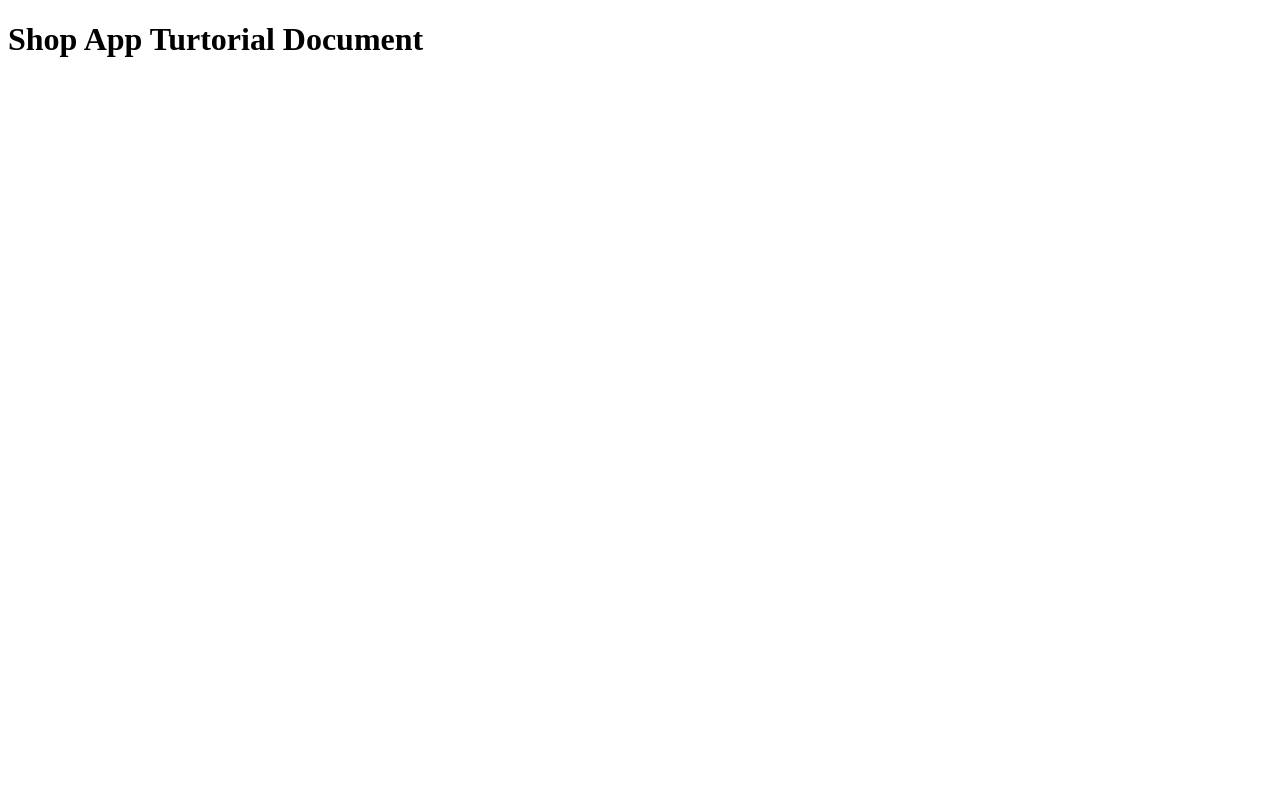
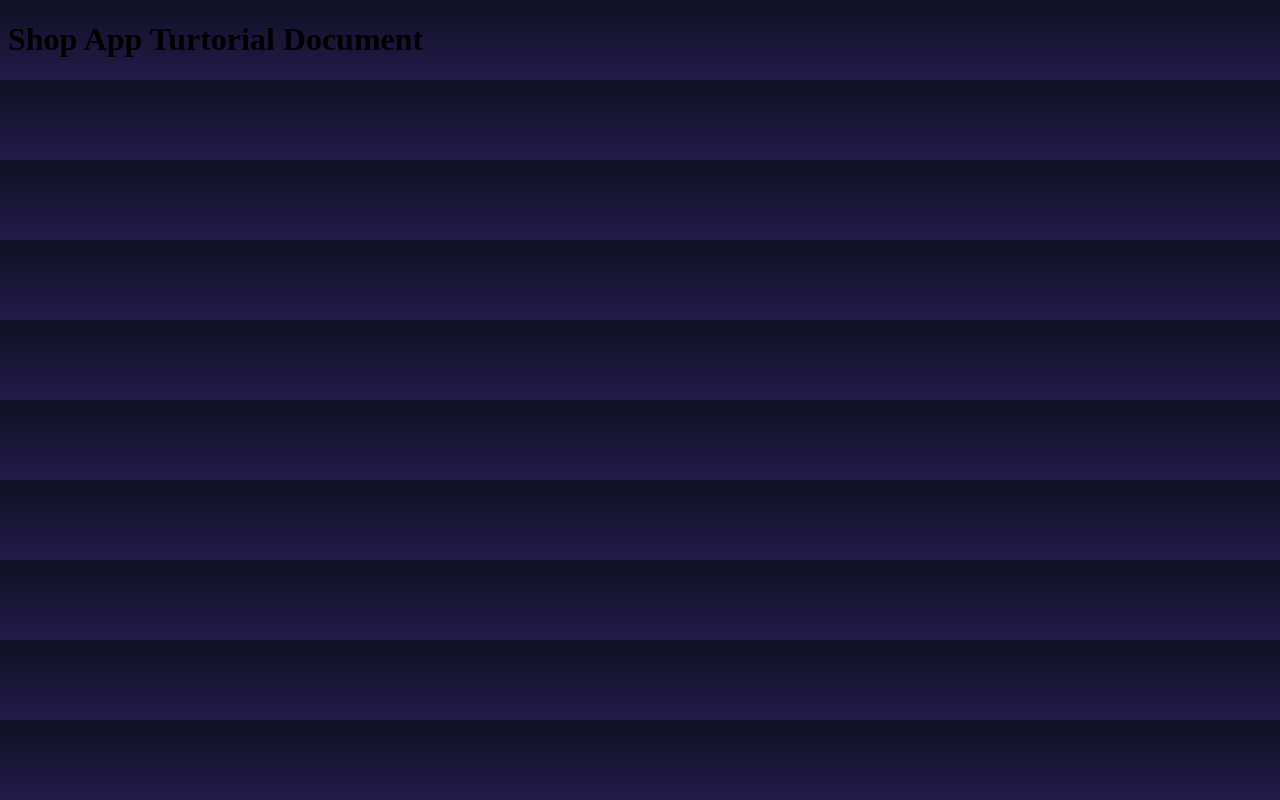
Before and after one commit to leonardnguyen92/ShopAppDocument, a plain HTML site: page index.html in a window 1280 px wide. Drawn offline with Linux system fonts and the light colour scheme.

Commit message:
modified:   index.html

```diff
--- a/index.html
+++ b/index.html
@@ -6,7 +6,7 @@
     <title>Shop App Turtorial</title>
     <style>
       body {
-        background-color: linear-gradient(rgb(14, 17, 36), rgb(36, 26, 73));
+        background: linear-gradient(rgb(14, 17, 36), rgb(36, 26, 73));
       }
     </style>
   </head>
```
